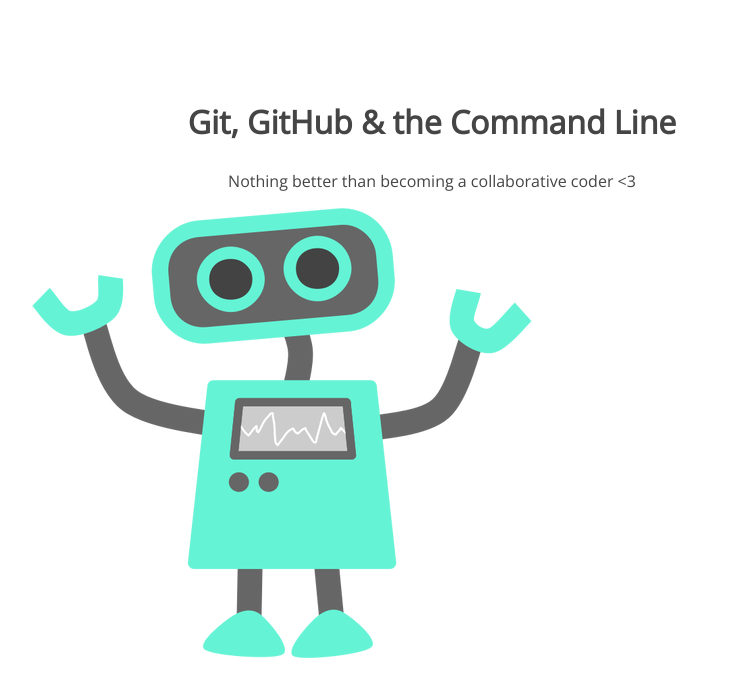
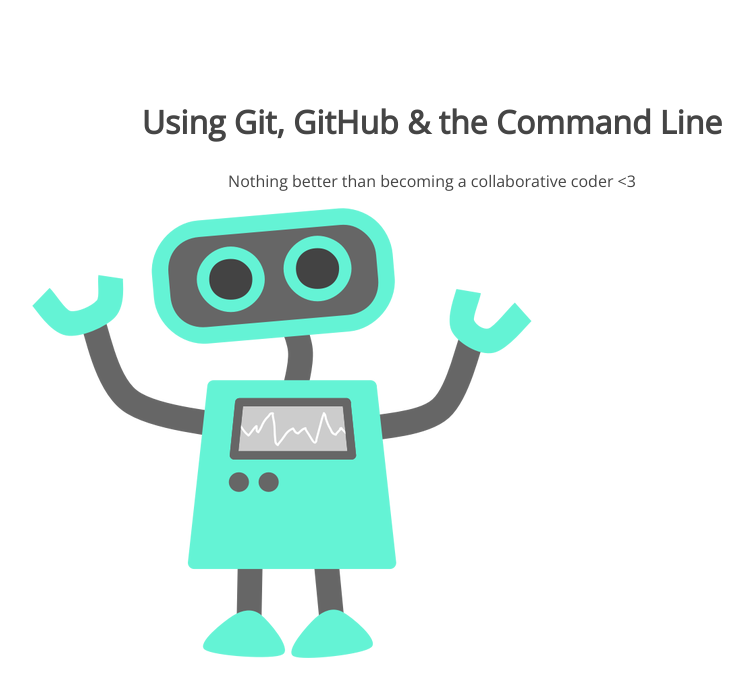
Before and after one commit to melaniejansen/105-project, a plain HTML site: page index.html in a window 1280 px wide. Shown: the whole page, without its empty margins (208-961 px from the left). Drawn offline with nearby package versions, Linux system fonts and the light colour scheme.

Commit message:
changed headline

```diff
--- a/index.html
+++ b/index.html
@@ -8,7 +8,7 @@
 </head>
 <body>
 	<section>
-		<h1>Git, GitHub & the Command Line</h1>
+		<h1>Using Git, GitHub & the Command Line</h1>
 		<p>Nothing better than becoming a collaborative coder <3</p>
 		<img src="img/happy-blue-robot.png">
 	</section>
```
